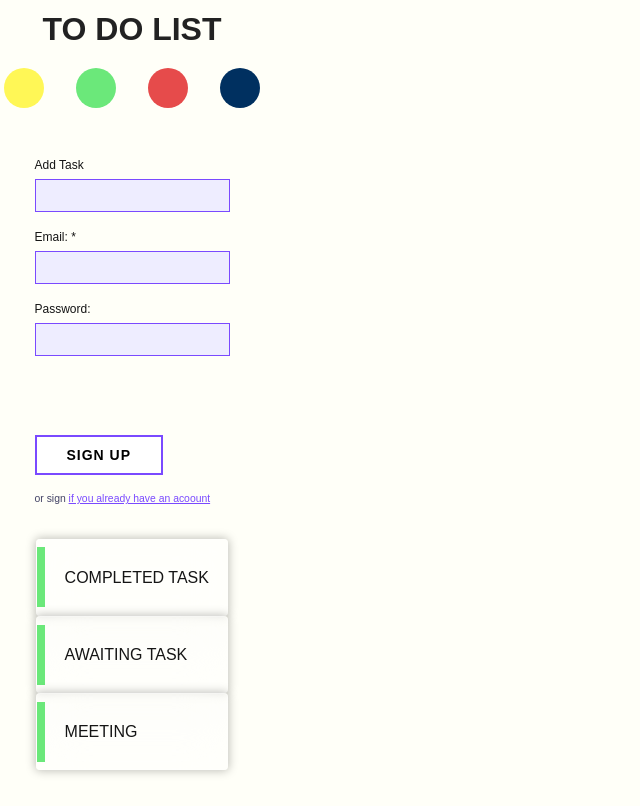
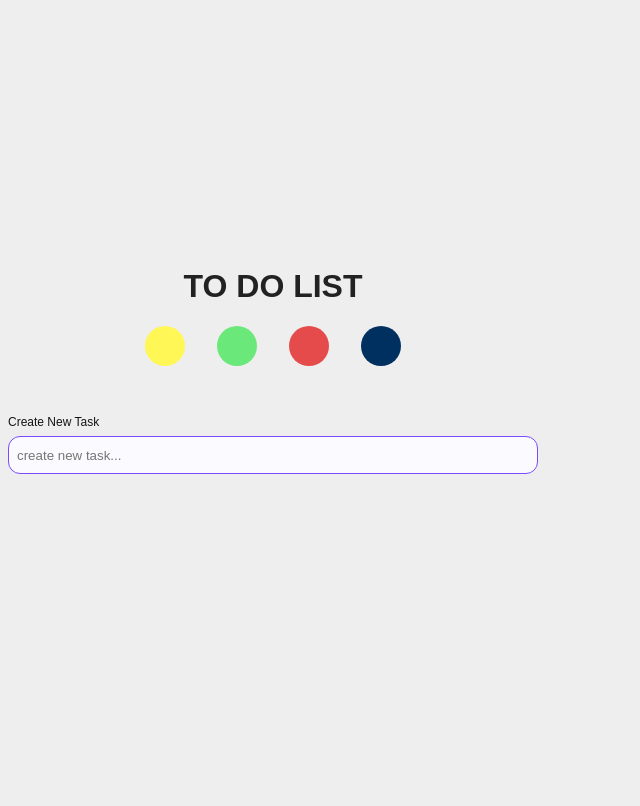
Before and after one commit to luckycungwa/todo-app, a React (Create React App) app: page / in a window 1280 px wide. Shown: the whole page, without its empty margins (0-640 px from the left). Built offline with nearby package versions, Linux system fonts and the light colour scheme.

Commit message:
initial commit with delete error

```diff
--- a/public/index.html
+++ b/public/index.html
@@ -24,7 +24,7 @@
       work correctly both with client-side routing and a non-root public URL.
       Learn how to configure a non-root public URL by running `npm run build`.
     -->
-    <title>React App</title>
+    <title>Todo Notes </title>
   </head>
   <body>
     <noscript>You need to enable JavaScript to run this app.</noscript>
--- a/src/App.css
+++ b/src/App.css
@@ -3,9 +3,8 @@ body {
   font-size: 16px;
   line-height: 1.7em;
   color: #222;
-  background-color: #fffff8;
+  background-color: #eeeeee;
   /* BG */
-
 }
 
 .white {
@@ -75,14 +74,15 @@ body {
 }
 
 input {
-  background-color: #eeedff;
+  height: 2.5vh;
+  width: 40vw;
+  background-color: #fbfbff;
   padding: 8px;
   margin: 0px;
-  outline: #8392ff;
   appearance: 0;
   border: solid #7a4aff 1px;
   color: #222;
-
+  border-radius: 12px;
 }
 
 .userAccounts {
@@ -99,7 +99,7 @@ input {
   margin: 4px;
 }
 
-.user-field{
+.user-field {
   display: inline-flex;
   flex-direction: column;
   font-weight: bold;
@@ -125,8 +125,8 @@ input {
   flex-direction: column;
   display: inline-flex;
   min-width: 15vw;
+  transition: all 0.6s;
 }
-
 
 .nav {
   flex-wrap: wrap;
@@ -161,7 +161,7 @@ input {
   background-color: #333;
 }
 
-.Section{
+.Section {
   margin: 0;
   padding: 0;
   flex-wrap: wrap;
@@ -170,8 +170,7 @@ input {
   position: absolute;
 }
 
-.mainSection{
-
+.mainSection {
   position: relative;
   display: inline-flex;
   gap: 12px;
@@ -181,8 +180,7 @@ input {
   flex-direction: row;
   gap: 12vw;
   align-items: center;
-  align-content: center ;
-
+  align-content: center;
 }
 
 .btn-area {
@@ -234,48 +232,89 @@ span {
 }
 
 .todo-item {
-  display: flex;
   align-items: center;
-  flex-direction: row;
+  height: 3vh;
+  width: 40vw;
+  padding: 4px;
 
-  min-width: auto;
-  padding: 0;
+  border: 1px solid #3d3d3d3c;
+  border-radius: 14px;
+  background-color: #ffffff73;
 
-  border: 1px solid rgba(255, 255, 255, 0.25);
-  border-radius: 4px;
-  background-color: rgba(255, 255, 255, 0.45);
-  box-shadow: 0 0 10px 1px rgba(0, 0, 0, 0.25);
-
-  backdrop-filter: blur(24px);
-  position: relative;
+  margin: 2px;
+  font-size: 12px;
+  letter-spacing: 0.5px;
+  /* position: relaive; */
+flex-wrap: nowrap;
+  display: inline-flex;
+  word-break: break-all;
+  overflow: hidden;
+  /* create word limit to avoid word breaking  & multi lines */
 }
 
-.todo-item:hover{
-  background-color: #ffffffa7;
-  box-shadow: 0 0 10px 1px #0000006a;
-  backdrop-filter: blur(14px);
-  translate: 10px 0px;
+.todo-item:hover {
+  background-color: #ffffff;
+  box-shadow: 0 0 10px 1px #868686ae;
+  /* backdrop-filter: blur(32px); */
 }
 
-.priority {
-  background-color: #6be87a;
-  width: 4%;
-  height: 60px;
-  margin: 0 12px 0 0;
+.complete {
   padding: 0;
+  width: 12px;
+  height: 12px;
+  margin: 4px;
 
+  border: solid #7a4aff 1px;
+  /* float to the right of the element */
+  right: 5%;
+  position: absolute;
+}
+.complete:hover {
+  padding: 0;
+  width: 10px;
+  height: 10px;
+  margin: 4px;
 
+  border: solid #9872ff 1px;
+  transition: all 0.3s ease;
 }
 
-.priority:hover{
-  background-color: #08ff2d;
-  margin: 0 12px 0 0;
-  padding: 0;
-  z-index: -1;
-
+.delete {
+  margin: -8px;
+  width: 24px;
+  height: 24px;
+  border-radius: 12px;
+  border: solid #ff4141 2px;
+  transition: all 0.3s ease;
+  /* float to the right of the element */
+  position: absolute;
+  right: 0%;
+  align-items: center;
+  align-content: center;
+  text-align: center;
+  font-weight: bolder;
+  color: white;
 }
 
-.list {
-  padding: 8px;
+.delete:hover {
+  background-color: #ff000040;
+  width: 44px;
+  height: 24px;
+  backdrop-filter: blur(32px);
+}
 
+.category {
+  border: 2 solid #000000;
+  width: 20px;
+  height: 20px;
+  margin: 4px;
+  border-radius: 25px;
+  background-color: #00000030;
 }
+
+.items-list {
+  flex-direction: column;
+  gap: 2px;
+}
+
+/* colour/ priority selection elements */
--- a/src/App.js
+++ b/src/App.js
@@ -1,4 +1,5 @@
 import './App.css';
+import AddItem from './comp/AddItem';
 import Home from './comp/Home';
 import ItemList from './comp/ItemList';
 import Login from './comp/Login';
@@ -7,7 +8,7 @@ function App() {
   return (
     <div className="">
       <header className="mainSection">
-        <ItemList/>
+        <AddItem/>
       </header>
     </div>
   );
--- /dev/null
+++ b/src/comp/AddItem.jsx
@@ -0,0 +1,127 @@
+import React, { useState } from "react";
+import Items from "./Items";
+
+function AddItem() {
+  const [newTask, setNewTask] = useState("");
+  const [todos, setTodos] = useState([]);
+
+  const handleInputChange = (e) => {
+    setNewTask(e.target.value);
+    console.log("Task Added!"); // Your comment
+  };
+
+  const handleSubmit = (e) => {
+    e.preventDefault();
+    AddTask();
+  };
+
+  const AddTask = () => {
+    //Alert user to input a task otherwise do nothing
+    if (!newTask) {
+      alert("You must Add at least 1 Task!");
+      return;
+    }
+
+    const task = {
+      //hardcoding/creating a random id to track each task
+      id: Math.floor(Math.random() * 1000),
+      //the task captured from the input is recorded as the value === newTask
+      value: newTask,
+    };
+    //check previous items on the array when adding new task
+    setTodos((prevList) => [...prevList, task]);
+    setNewTask("");
+  };
+
+  const deleteTask = (id) => {
+    // deletion code
+    return (
+        setTodos(prevArray => {
+    //check existing array before deleting itemmfrom array
+      prevArray.filter(todos => todos.id !== id);
+    })
+    );
+
+
+  };
+
+  // FUNCTION FOR HANDLING 'DELETION' FOR EACH ITEM LISTED
+  const handleDelete = () => {
+    deleteTask(todos.id);
+  };
+
+  return (
+    // components for listing Items
+    <>
+      {/* ITEMS LIST CARD */}
+      <div className="main">
+        <div className="">
+          <div>
+            <div className="form-section">
+              <div className="">
+                <h1>TO DO LIST</h1>
+                {/* user must the order of importance which is associated by colour */}
+                <div className="userAccounts">
+                  <div className="icon important"></div>
+                  <div className="icon due"></div>
+                  <div className="icon over-due"></div>
+                  <div className="icon blue-dark"></div>
+                </div>
+                {/* Choose priority section */}
+
+                <br />
+                <br />
+                <form onSubmit={handleSubmit}>
+                  <div className="form-field">
+                    <label className="label">Create New Task</label>
+                    <input
+                      className="input-field"
+                      placeholder="create new task..."
+                      type="text"
+                      name="todoInput"
+                      value={newTask}
+                      onChange={handleInputChange}
+                    />
+                  </div>
+                </form>
+
+                {/* CONTENTS FOR DISPLAYING ADDED ITEMS */}
+                <div className="form-field">
+                  {/* TABLE FOR WORKER INFORMATION DISPLAY */}
+                  <div className="">
+                    {todos.map((todos) => {
+                      return (
+                        <>
+                        <Items key={todos.id} value={todos.value} />
+                        <button className="over-due" onClick={todos.handleDelete}>
+                           REMOVE
+                          </button>
+                        {/* <div className="todo-item">
+                          <div className="priority over-due"></div>
+
+                          <div className="list" key={todos.id}>
+                            {todos.value}
+                          </div>
+                          <div className="complete-true"></div>
+                          <button className="over-due" onClick={handleDelete}>
+                            X
+                          </button>
+                        </div> */}
+                        </>
+
+                      );
+                    })}
+                  </div>
+
+                  <br />
+                </div>
+              </div>
+            </div>
+          </div>
+        </div>
+      </div>
+    </>
+  );
+}
+
+export default AddItem;
--- a/src/comp/ItemList.jsx
+++ b/src/comp/ItemList.jsx
@@ -70,26 +70,28 @@ function ItemList() {
                   <div className="">
                     {/* THE ITEM COMPONENTS HERE */}
                     <div className="todo-item">
-                      <div className="priority"></div>
+                      <div className="priority over-due"></div>
                       <div className="list">
                         {/* This is where each item (Index) from the array will be displayed */}
-                        <p>COMPLETED TASK</p>
+                        <p>Go to the gym</p>
+
+                      </div>
+                       <div className="complete-true"></div>
+                    </div>
+                    {/* THE ITEM COMPONENTS HERE */}
+                    <div className="todo-item">
+                      <div className="priority important"></div>
+                      <div className="list">
+                        {/* This is where each item (Index) from the array will be displayed */}
+                        <p>Do laundary</p>
                       </div>
                     </div>
                     {/* THE ITEM COMPONENTS HERE */}
                     <div className="todo-item">
-                      <div className="priority"></div>
+                      <div className="priority due"></div>
                       <div className="list">
                         {/* This is where each item (Index) from the array will be displayed */}
-                        <p>AWAITING TASK</p>
-                      </div>
-                    </div>
-                    {/* THE ITEM COMPONENTS HERE */}
-                    <div className="todo-item">
-                      <div className="priority"></div>
-                      <div className="list">
-                        {/* This is where each item (Index) from the array will be displayed */}
-                        <p>MEETING </p>
+                        <p>Watch Evil Dead</p>
                       </div>
                     </div>
                   </div>
--- a/src/comp/Items.jsx
+++ b/src/comp/Items.jsx
@@ -1,13 +1,30 @@
 import React from "react";
 
-function Items() {
+function Items(todos) {
+  return (
+    // components as an  ITEM
+    <>
+      {/* THE ITEM COMPONENTS HERE */}
 
-    return(
-// components as an  ITEM
-<>
+      {/* This is where each item (Index) from the array will be displayed */}
 
-</>
-    );
+      <div className="">
+        <div className="todo-item">
+          <div className="category"/>
+          {/* Display the value recorded on the user input */}
+          <p>{todos.value}</p>
+          {/* components for functionality (DELETE | EDIT | MARK AS COMPLETE) */}
+          <div className="complete"></div>
+        <div  className="delete">
+
+        </div>
+        </div>
+        <div>
+
+        </div>
+      </div>
+    </>
+  );
 }
 
 export default Items;
```
Also changed, not shown: src/comp/ItemButtons.jsx (added, +10 -0 lines).
